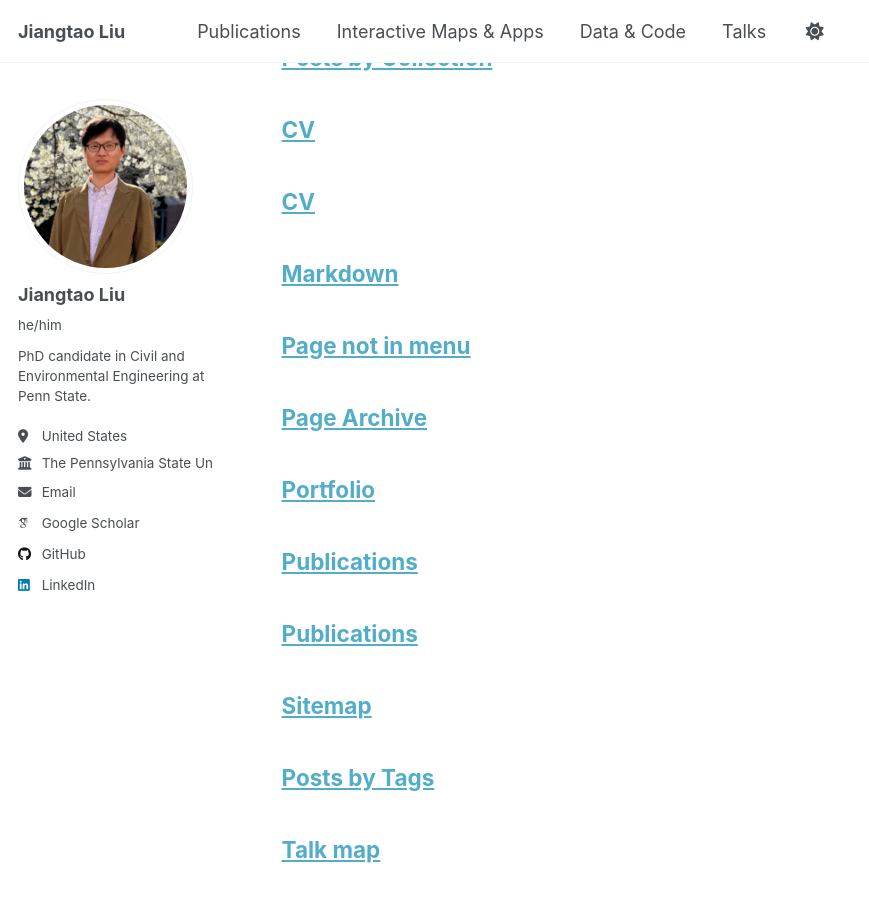
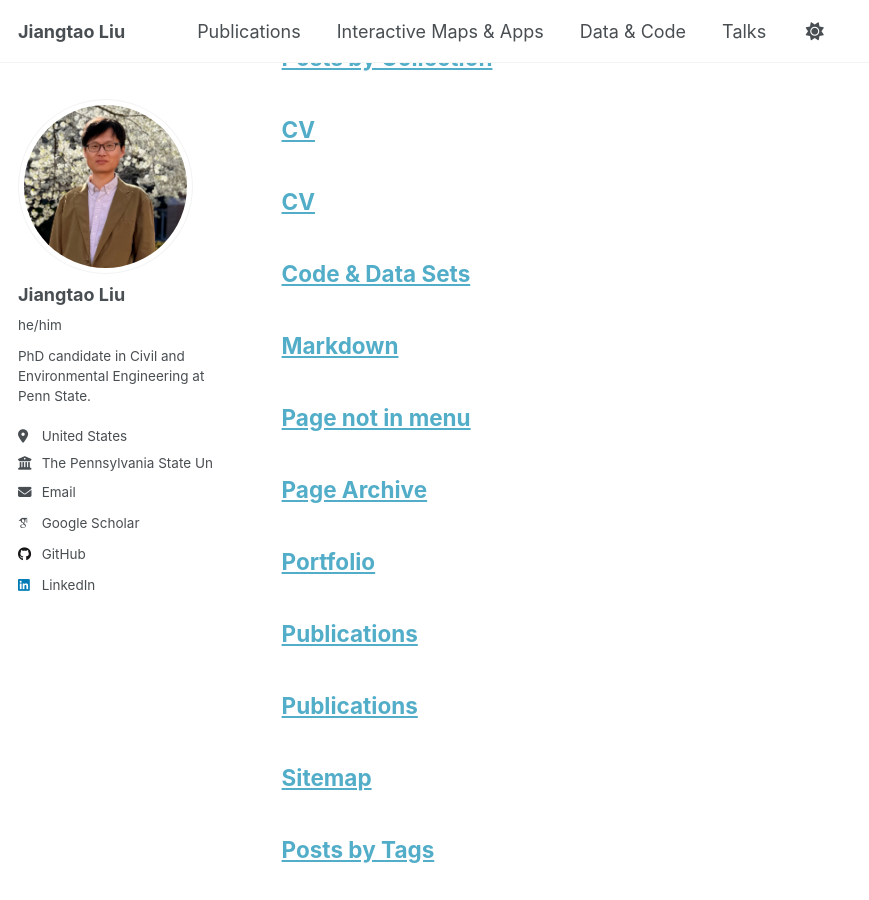
Before and after one commit to jayhydro/jayhydro.github.io, a Jekyll site: the page built from _pages/archive-layout-with-content.md, in a window 1280 px wide and 900 px high, scrolled down 4993 px. Shown: the whole window, without its empty margins (0-869 px from the left). Built offline with Jekyll 4.4.1, drawn with Linux system fonts in a browser that asks for light colours; some web fonts are replaced.

Commit message:
Update data_code.md

```diff
--- a/_pages/data_code.md
+++ b/_pages/data_code.md
@@ -1,3 +1,10 @@
+---
+layout: archive
+title: "Code & Data Sets"
+permalink: /data_code/
+author_profile: false
+---
+
 <!-- ====== MODELS / CODE ====== -->
 ## Code & Models
 
```
